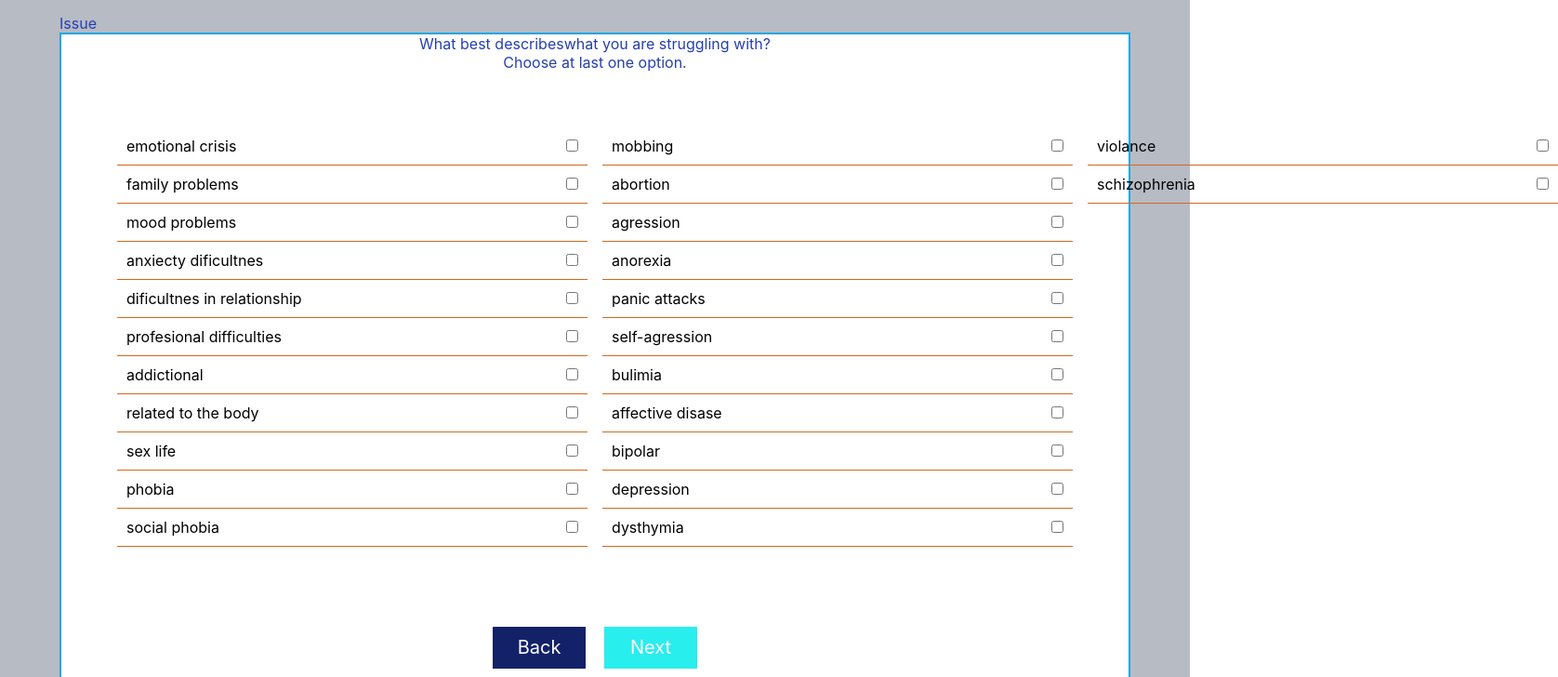
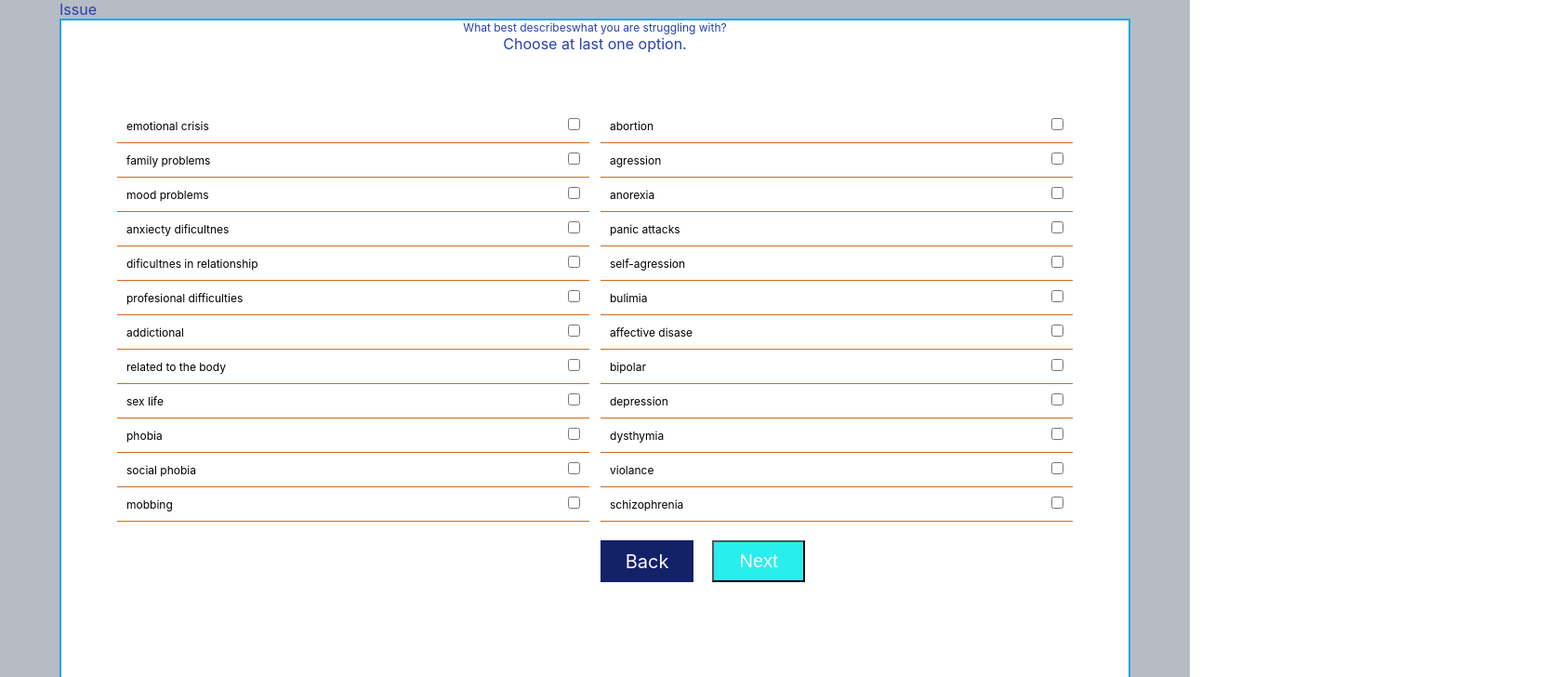
Before and after one commit to MarcinMG-web/Multi-Step-Medicine, a React (Create React App) app: page /issue in a window 1280 px wide. Shown: the top 728 px of the page at 93% size, 1676 px wide, since content can reach past the window. Built offline with nearby package versions, Linux system fonts and the light colour scheme; data requests are answered from the project's data file.

Commit message:
Fix subbmit form

```diff
--- a/src/App.js
+++ b/src/App.js
@@ -1,8 +1,8 @@
 import './App.scss';
 import { BrowserRouter as Router, Route, Switch } from 'react-router-dom';
 
-import UserForm from './components/pages/UserForm'
-import Therapy from './components/pages/Therapy'
+import UserForm from './components/pages/UserForm';
+import Therapy from './components/pages/Therapy';
 import Gender from './components/pages/Gender';
 import Old from './components/pages/Old';
 import Issue from './components/pages/Issue';
@@ -13,7 +13,7 @@ import Succes from './components/pages/Succes';
 function App() {
   return (
     <Router>
-      <div className="App">
+      <div className='App'>
         <Switch>
           <Route exact path='/' component={UserForm} />
           <Route exact path='/therapy' component={Therapy} />
--- a/src/App.scss
+++ b/src/App.scss
@@ -113,6 +113,9 @@
     columns: 2;
   }
   &_buttons {
+    position: absolute;
+    right: auto;
+    left: auto;
     display: flex;
     align-items: center;
     justify-content: center;
@@ -140,14 +143,14 @@
 }
 .containerIssue {
   width: 90vw;
-  height: 750px;
+  height: 850px;
   display: flex;
   flex-direction: column;
   align-items: center;
   text-align: center;
   background-color: #fff;
   border: 2px solid rgb(31, 165, 228);
-  font-size: 16px;
+  font-size: 12px;
   margin: 0;
   padding: 0;
 
@@ -159,11 +162,17 @@
     margin: 0;
     padding: 60px;
     columns: 2;
+    position: relative;
   }
   &_buttons {
+    position: absolute;
+    right: auto;
+    left: auto;
+
     display: flex;
     align-items: center;
     justify-content: center;
+    margin-top: 20px;
   }
   &_question {
     display: flex;
--- a/src/components/pages/Gender.js
+++ b/src/components/pages/Gender.js
@@ -4,6 +4,8 @@ import { Link, useHistory } from 'react-router-dom';
 import { getAllGenders } from '../services/ApiService';
 
 const Gender = () => {
+  let history = useHistory();
+
   const [questions, setQuestions] = useState([]);
   const [userSetting, setUserSetting] = useState([]);
 
@@ -23,11 +25,10 @@ const Gender = () => {
     });
   };
 
-  console.log(userSetting);
-
   const handleSubmit = (e) => {
     e.preventDefault();
-    // history.push('/gender');
+    history.push('./old');
+    console.log(userSetting);
   };
 
   return (
@@ -55,16 +56,16 @@ const Gender = () => {
                 </div>
               </div>
             ))}
+            <div className='container_buttons'>
+              <Link type='submit' className='btn_back' to='./therapy'>
+                Back
+              </Link>
+
+              <button type='submit' className='btn_next'>
+                Next
+              </button>
+            </div>
           </form>
-        </div>
-
-        <div className='container_buttons'>
-          <Link type='submit' className='btn_back' to='./therapy'>
-            Back
-          </Link>
-          <Link type='submit' className='btn_next' to='./old'>
-            Next
-          </Link>
         </div>
       </div>
     </div>
--- a/src/components/pages/Issue.js
+++ b/src/components/pages/Issue.js
@@ -4,6 +4,7 @@ import { Link, useHistory } from 'react-router-dom';
 import { getAllIssue } from '../services/ApiService';
 
 const Issue = () => {
+  let history = useHistory();
   const [questions, setQuestions] = useState([]);
   const [userSetting, setUserSetting] = useState([]);
 
@@ -23,20 +24,18 @@ const Issue = () => {
     });
   };
 
-  console.log(userSetting);
-
   const handleSubmit = (e) => {
     e.preventDefault();
-    // history.push('/gender');
+    history.push('./language');
+    console.log(userSetting);
   };
+
   return (
     <div>
       Issue
       <div className='containerIssue'>
         <div>What best describeswhat you are struggling with?</div>
-            <p className='containerIssue_text'>
-            Choose at last one option.
-          </p>
+        <p className='containerIssue_text'>Choose at last one option.</p>
         <div className='containerIssue_main'>
           <form onSubmit={handleSubmit}>
             {questions.map((question) => (
@@ -56,19 +55,16 @@ const Issue = () => {
                 </div>
               </div>
             ))}
-
+            <div className='containerIssue_buttons'>
+              <Link type='submit' className='btn_back' to='./old'>
+                Back
+              </Link>
+              <button type='submit' className='btn_next'>
+                Next
+              </button>
+            </div>
           </form>
-
         </div>
-        <div className='containerIssue_buttons'>
-          <Link type='submit' className='btn_back' to='./old'>
-            Back
-          </Link>
-          <Link type='submit' className='btn_next' to='./language'>
-            Next
-          </Link>
-        </div>
-
       </div>
     </div>
   );
--- a/src/components/pages/Language.js
+++ b/src/components/pages/Language.js
@@ -4,6 +4,8 @@ import { Link, useHistory } from 'react-router-dom';
 import { getAllLanguage } from '../services/ApiService';
 
 const Language = () => {
+  let history = useHistory();
+
   const [questions, setQuestions] = useState([]);
   const [userSetting, setUserSetting] = useState([]);
 
@@ -23,18 +25,21 @@ const Language = () => {
     });
   };
 
-  console.log(userSetting);
-
   const handleSubmit = (e) => {
     e.preventDefault();
-    // history.push('/gender');
+    history.push('./listofTherapist');
+    console.log(userSetting);
   };
+
   return (
     <div>
       Language
       <div className='containerLanguage'>
         <div>Language of therapy</div>
-        <p className='containerLanguage_text'>Choose at least one languageor more if you need multi-lingual therapist</p>
+        <p className='containerLanguage_text'>
+          Choose at least one languageor more if you need multi-lingual
+          therapist
+        </p>
         <div className='containerLanguage_main'>
           <form onSubmit={handleSubmit}>
             {questions.map((question) => (
@@ -54,15 +59,17 @@ const Language = () => {
                 </div>
               </div>
             ))}
+            <div className='containerLanguage_buttons'>
+              <Link type='submit' className='btn_back' to='./issue'>
+                Back
+              </Link>
+              <button type='submit' className='btn_next'>
+                {/* <Link type='submit' className='btn_next' to='./listofTherapist'> */}
+                  Next
+                {/* </Link> */}
+              </button>
+            </div>
           </form>
-        </div>
-        <div className='containerLanguage_buttons'>
-          <Link type='submit' className='btn_back' to='./issue'>
-            Back
-          </Link>
-          <Link type='submit' className='btn_next' to='./listofTherapist'>
-            Next
-          </Link>
         </div>
       </div>
     </div>
--- a/src/components/pages/Old.js
+++ b/src/components/pages/Old.js
@@ -4,6 +4,8 @@ import { Link, useHistory } from 'react-router-dom';
 import { getAllYears } from '../services/ApiService';
 
 const Old = () => {
+  let history = useHistory();
+
   const [questions, setQuestions] = useState([]);
   const [userSetting, setUserSetting] = useState([]);
 
@@ -23,11 +25,10 @@ const Old = () => {
     });
   };
 
-  console.log(userSetting);
-
   const handleSubmit = (e) => {
     e.preventDefault();
-    // history.push('/gender');
+    history.push('./issue');
+    console.log(userSetting);
   };
 
   return (
@@ -55,18 +56,18 @@ const Old = () => {
                 </div>
               </div>
             ))}
+            <div className='container_buttons'>
+              <Link type='submit' className='btn_back' to='./gender'>
+                Back
+              </Link>
+              <button type='submit' className='btn_next'>
+                Next
+              </button>
+            </div>
           </form>
-          <p className='container_text'>If you are under 16 ask adult for help.</p>
-        </div>
-
-
-        <div className='container_buttons'>
-          <Link type='submit' className='btn_back' to='./gender'>
-            Back
-          </Link>
-          <Link type='submit' className='btn_next' to='./issue'>
-            Next
-          </Link>
+          <p className='container_text'>
+            If you are under 16 ask adult for help.
+          </p>
         </div>
       </div>
     </div>
--- a/src/components/pages/Therapy.js
+++ b/src/components/pages/Therapy.js
@@ -25,11 +25,10 @@ const Therapy = () => {
     });
   };
 
-  console.log(userSetting);
-
   const handleSubmit = (e) => {
     e.preventDefault();
-    history.push('/gender');
+    history.push('./gender');
+    console.log(userSetting);
   };
 
   return (
@@ -37,6 +36,7 @@ const Therapy = () => {
       Therapy
       <div className='container'>
         {/* Therapy*/}
+
         <div>
           What therapy or consultation <br /> are you looking for?
         </div>
@@ -60,15 +60,16 @@ const Therapy = () => {
                 </div>
               </div>
             ))}
+            <div className='container_buttons'>
+              <Link type='submit' className='btn_back' to='/'>
+                Back
+              </Link>
+
+              <button type='submit' className='btn_next'>
+                Next
+              </button>
+            </div>
           </form>
-          <div className='container_buttons'>
-            <Link type='submit' className='btn_back' to='./'>
-              Back
-            </Link>
-            <Link type='submit' className='btn_next' to='./gender'>
-              Next
-            </Link>
-          </div>
         </div>
       </div>
     </div>
```
Also changed, not shown: src/components/pages/UserForm.js (line endings or trailing spaces). Lines whose indentation alone changed are shown as unchanged.
